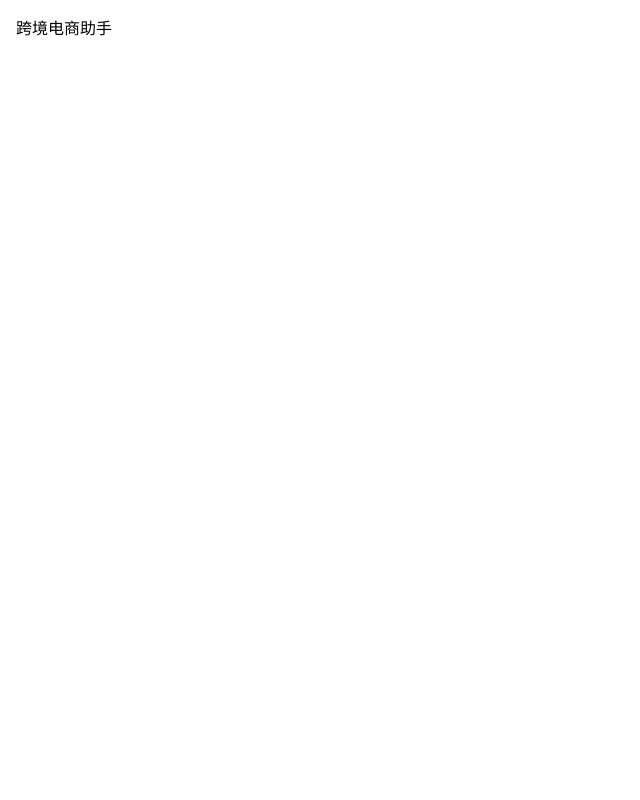
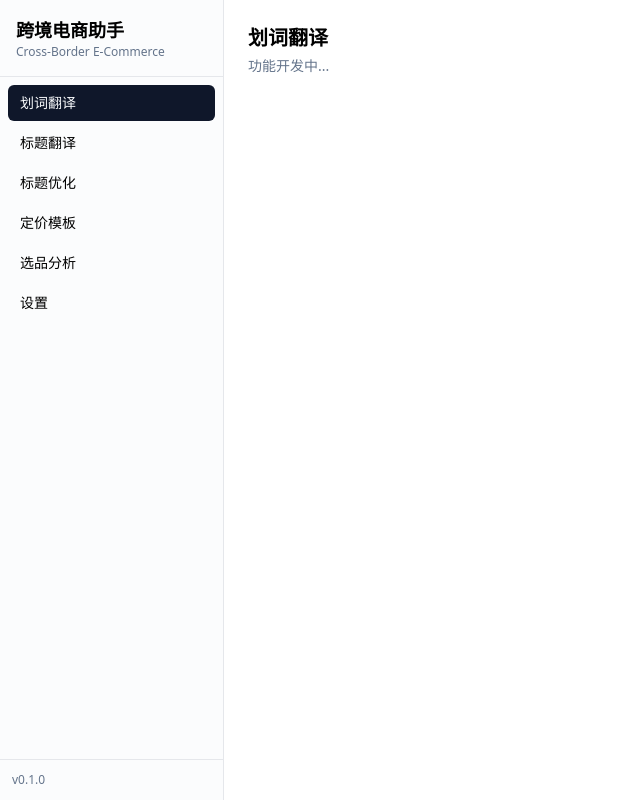
Before and after one commit to ZHamLiam/cc_ds_kj, a React (Vite) app: page / in a window 1280 px wide. Shown: the whole page, without its empty margins (0-640 px from the left). Built offline with nearby package versions, Linux system fonts and the light colour scheme; the HTML template or start-up script is replaced by a standard one.

Commit message:
feat: add layout, sidebar navigation, and shared types

```diff
--- a/src/App.tsx
+++ b/src/App.tsx
@@ -1,5 +1,7 @@
+import { AppLayout } from "./components/layout/AppLayout";
+
 function App() {
-  return <div className="p-4">跨境电商助手</div>;
+  return <AppLayout />;
 }
 
 export default App;
--- /dev/null
+++ b/src/components/layout/AppLayout.tsx
@@ -0,0 +1,41 @@
+import { Sidebar } from "./Sidebar";
+import { useAppStore } from "../../stores/app";
+
+function PlaceholderPage({ title }: { title: string }) {
+  return (
+    <div className="p-6">
+      <h2 className="text-xl font-semibold">{title}</h2>
+      <p className="text-sm text-muted-foreground mt-1">功能开发中...</p>
+    </div>
+  );
+}
+
+export function AppLayout() {
+  const { currentPage } = useAppStore();
+
+  const renderPage = () => {
+    switch (currentPage) {
+      case "translate-popup":
+        return <PlaceholderPage title="划词翻译" />;
+      case "title-translate":
+        return <PlaceholderPage title="标题翻译" />;
+      case "title-optimize":
+        return <PlaceholderPage title="标题优化" />;
+      case "pricing":
+        return <PlaceholderPage title="定价模板" />;
+      case "product-analysis":
+        return <PlaceholderPage title="选品分析" />;
+      case "settings":
+        return <PlaceholderPage title="设置" />;
+      default:
+        return <PlaceholderPage title="划词翻译" />;
+    }
+  };
+
+  return (
+    <div className="flex h-screen">
+      <Sidebar />
+      <main className="flex-1 overflow-auto">{renderPage()}</main>
+    </div>
+  );
+}
--- /dev/null
+++ b/src/components/layout/Sidebar.tsx
@@ -0,0 +1,43 @@
+import { useAppStore } from "../../stores/app";
+import { cn } from "../../lib/utils";
+
+const navItems = [
+  { id: "translate-popup", label: "划词翻译" },
+  { id: "title-translate", label: "标题翻译" },
+  { id: "title-optimize", label: "标题优化" },
+  { id: "pricing", label: "定价模板" },
+  { id: "product-analysis", label: "选品分析" },
+  { id: "settings", label: "设置" },
+];
+
+export function Sidebar() {
+  const { currentPage, setCurrentPage } = useAppStore();
+
+  return (
+    <aside className="w-56 border-r bg-muted/30 h-screen flex flex-col">
+      <div className="p-4 border-b">
+        <h1 className="text-lg font-bold">跨境电商助手</h1>
+        <p className="text-xs text-muted-foreground">Cross-Border E-Commerce</p>
+      </div>
+      <nav className="flex-1 p-2 space-y-1">
+        {navItems.map((item) => (
+          <button
+            key={item.id}
+            onClick={() => setCurrentPage(item.id)}
+            className={cn(
+              "w-full text-left px-3 py-2 rounded-md text-sm transition-colors",
+              currentPage === item.id
+                ? "bg-primary text-primary-foreground"
+                : "hover:bg-accent hover:text-accent-foreground"
+            )}
+          >
+            {item.label}
+          </button>
+        ))}
+      </nav>
+      <div className="p-3 border-t text-xs text-muted-foreground">
+        v0.1.0
+      </div>
+    </aside>
+  );
+}
--- /dev/null
+++ b/src/stores/app.ts
@@ -0,0 +1,24 @@
+import { create } from "zustand";
+import type { LLMProvider } from "../types";
+
+interface AppState {
+  sidebarOpen: boolean;
+  currentPage: string;
+  currentModel: string;
+  currentProvider: LLMProvider | null;
+  setSidebarOpen: (open: boolean) => void;
+  setCurrentPage: (page: string) => void;
+  setCurrentModel: (model: string) => void;
+  setCurrentProvider: (provider: LLMProvider | null) => void;
+}
+
+export const useAppStore = create<AppState>((set) => ({
+  sidebarOpen: true,
+  currentPage: "translate-popup",
+  currentModel: "deepseek-chat",
+  currentProvider: null,
+  setSidebarOpen: (open) => set({ sidebarOpen: open }),
+  setCurrentPage: (page) => set({ currentPage: page }),
+  setCurrentModel: (model) => set({ currentModel: model }),
+  setCurrentProvider: (provider) => set({ currentProvider: provider }),
+}));
--- /dev/null
+++ b/src/types/index.ts
@@ -0,0 +1,91 @@
+export type LLMProvider = "deepseek" | "qwen" | "glm4";
+
+export interface ModelConfig {
+  provider: LLMProvider;
+  model: string;
+  apiKey: string;
+  baseURL: string;
+}
+
+export interface AppSettings {
+  currentModel: ModelConfig | null;
+  language: string;
+}
+
+export const REGIONS = [
+  { code: "us", name: "美国", lang: "en" },
+  { code: "cn", name: "中国大陆", lang: "zh-CN" },
+  { code: "tw", name: "台湾", lang: "zh-TW" },
+  { code: "th", name: "泰国", lang: "th" },
+] as const;
+
+export type Region = (typeof REGIONS)[number]["code"];
+
+export const PLATFORMS = ["Amazon", "Shopee", "Lazada", "TikTok Shop"] as const;
+export type Platform = (typeof PLATFORMS)[number];
+
+export const TRANSLATE_LANGUAGES = [
+  { code: "en", name: "英语" },
+  { code: "zh-CN", name: "简体中文" },
+  { code: "zh-TW", name: "繁体中文" },
+  { code: "th", name: "泰文" },
+] as const;
+
+export interface TranslateRequest {
+  sourceText: string;
+  sourceLang: string;
+  targetLangs: string[];
+}
+
+export interface TitleOptimizeRequest {
+  originalTitle: string;
+  region: string;
+  platform: string;
+}
+
+export interface PricingTemplate {
+  id: string;
+  name: string;
+  region: string;
+  platform: string;
+  costItems: { name: string; amount: number }[];
+  feeRate: number;
+  paymentRate: number;
+  shippingRules: ShippingRule;
+  targetProfitRate: number;
+}
+
+export interface ShippingRule {
+  baseWeight: number;
+  basePrice: number;
+  extraPerKg: number;
+}
+
+export interface AnalysisReport {
+  id: string;
+  category: string;
+  region: string;
+  platform: string;
+  trend: string;
+  demandScore: number;
+  suggestions: string[];
+  keywords: string[];
+  createdAt: number;
+}
+
+export interface UserStyleProfile {
+  region: string;
+  platform: string;
+  customRules: string;
+  goodExamples: string[];
+  updatedAt: number;
+}
+
+export interface TitleRecord {
+  id: string;
+  original: string;
+  region: string;
+  platform: string;
+  results: string[];
+  createdAt: number;
+}
```
